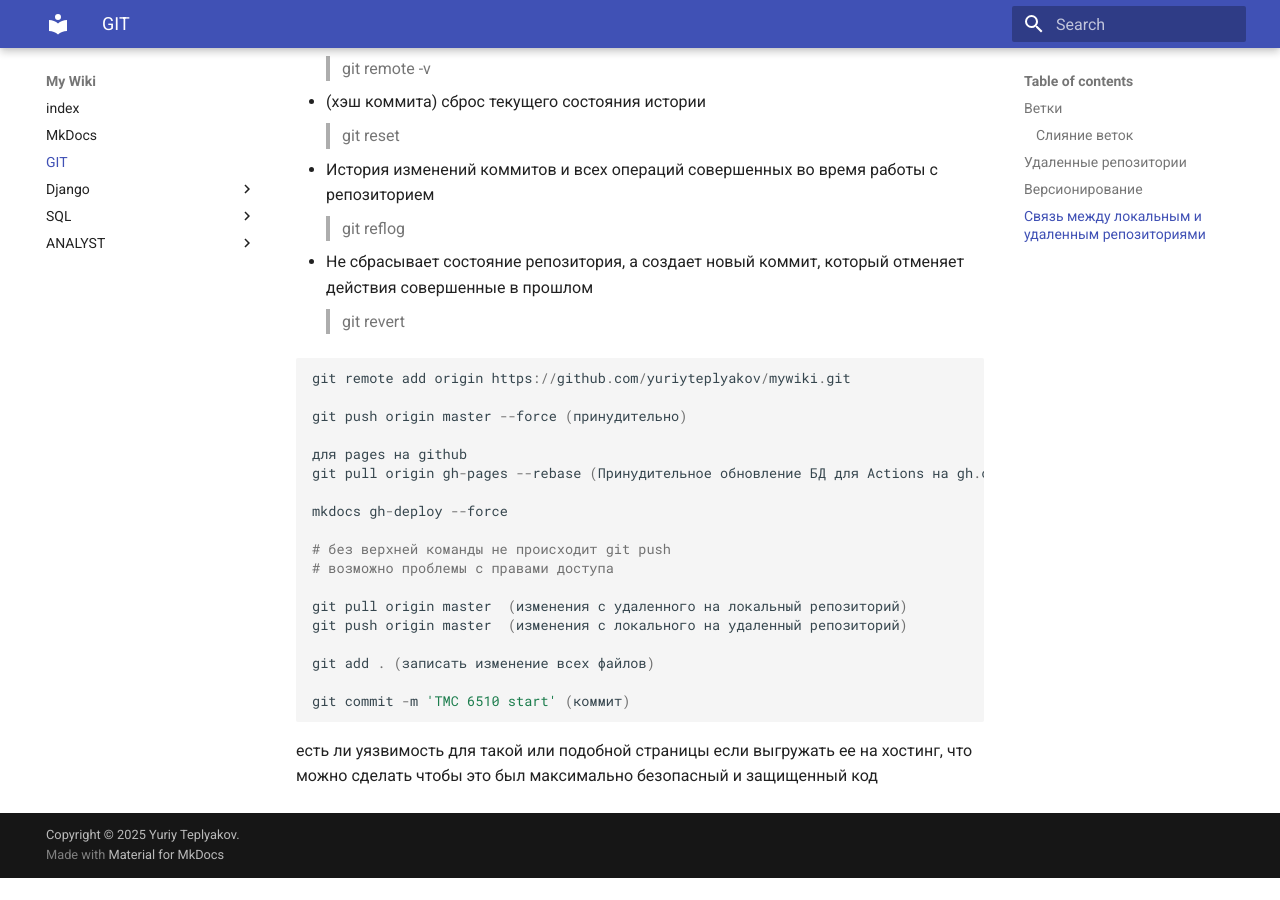
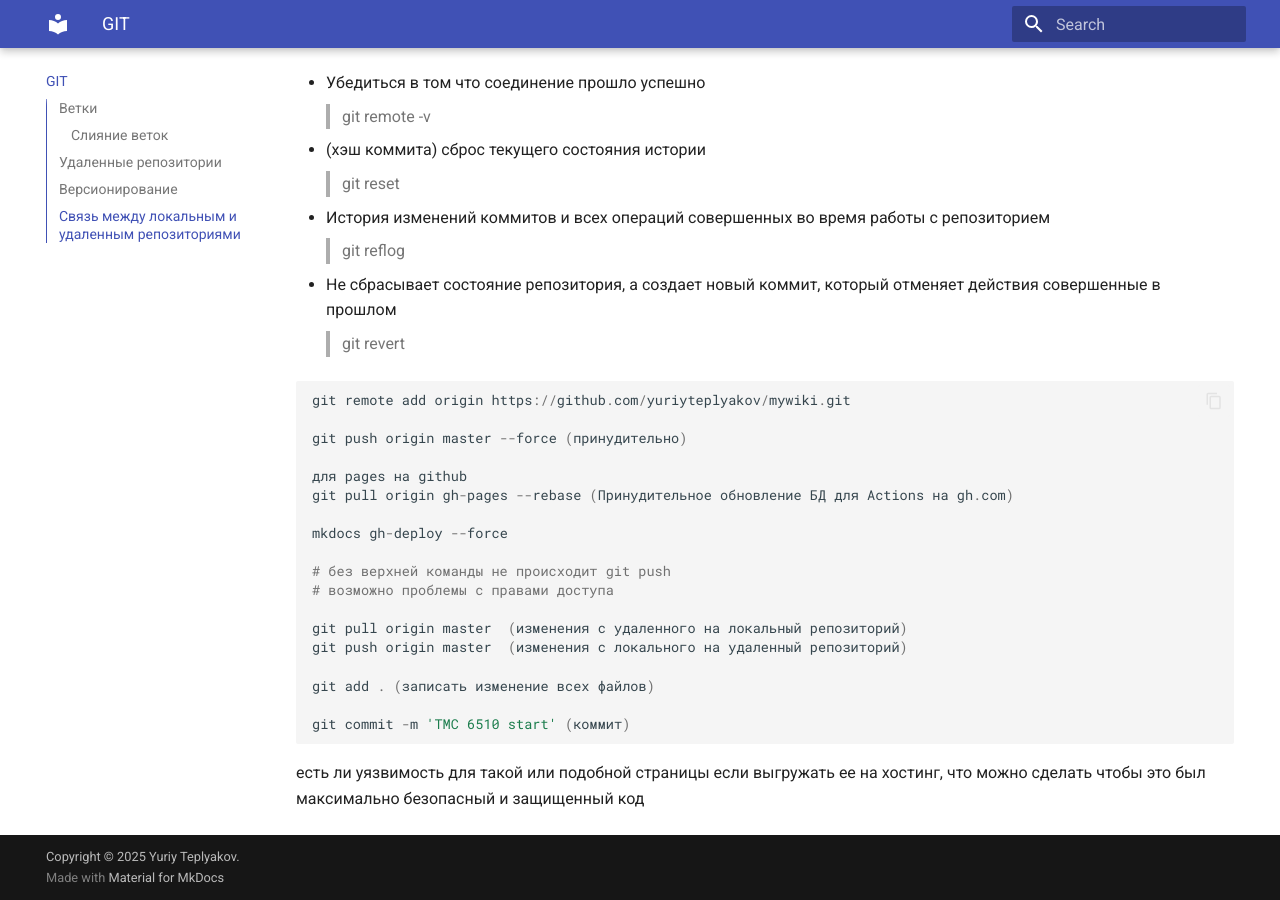
Before and after one commit to yuriyteplyakov/MYWIKI_docs, an MkDocs documentation site: the page built from docs/GIT/git.md, in a window 1280 px wide and 900 px high, scrolled down 2839 px. Built offline with MkDocs 1.6.1 and Material for MkDocs 9.7.7, drawn with Linux system fonts in a browser that asks for light colours; before the commit the page ends 3717 px from its top, so only the background shows below that.

Commit message:
новая тема

```diff
--- a/mkdocs.yml
+++ b/mkdocs.yml
@@ -1,7 +1,5 @@
 # [Обязательное] Название сайта
 site_name: My Wiki
-
-
 # Базовый адрес сайта
 site_url: https://yuriyteplyakov.github.io/MYWIKI_docs
 
@@ -40,6 +38,16 @@ nav:
 #theme: readthedocs
 theme:
   name: material
+  features:
+        - navigation.tabs
+        - navigation.sections
+        - toc.integrate
+        - navigation.top
+        - search.suggest
+        - search.highlight
+        - content.tabs.link
+        - content.code.annotation
+        - content.code.copy
 
 
 dev_addr:
```
